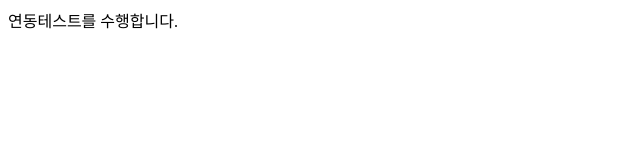
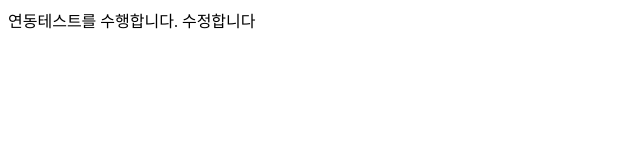
Before and after one commit to vector1323/Atom-Test, a plain HTML site: page index.html in a window 1280 px wide. Shown: the whole page, without its empty margins (0-640 px from the left). Drawn offline with Linux system fonts and the light colour scheme.

Commit message:
Second Commit

```diff
--- a/index.html
+++ b/index.html
@@ -6,5 +6,6 @@
   </head>
   <body>
     연동테스트를 수행합니다.
+    수정합니다
   </body>
 </html>
```
